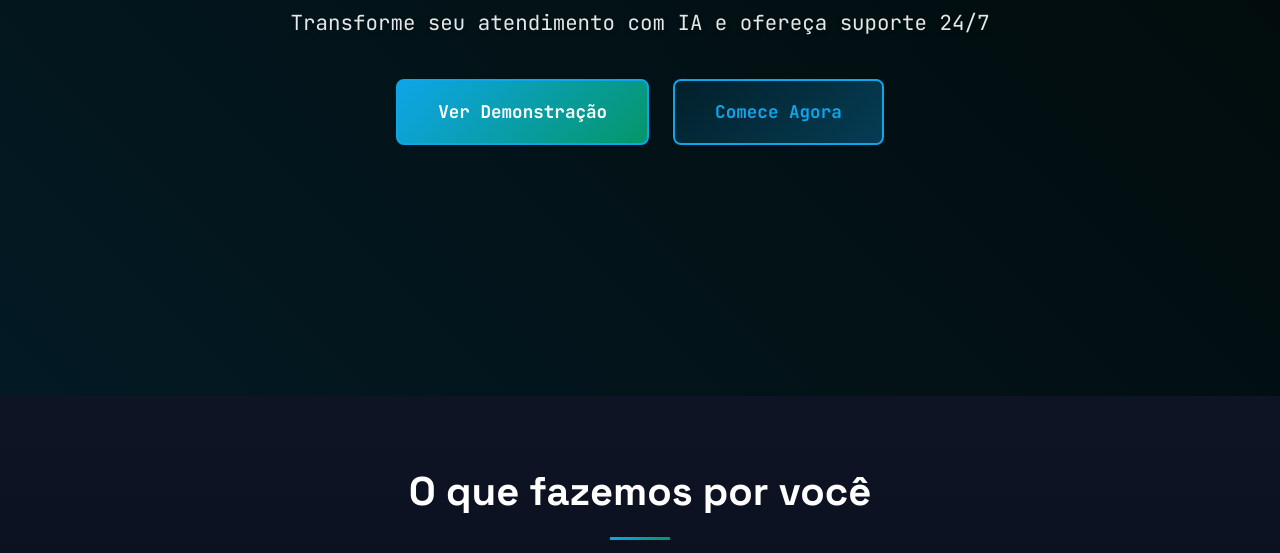
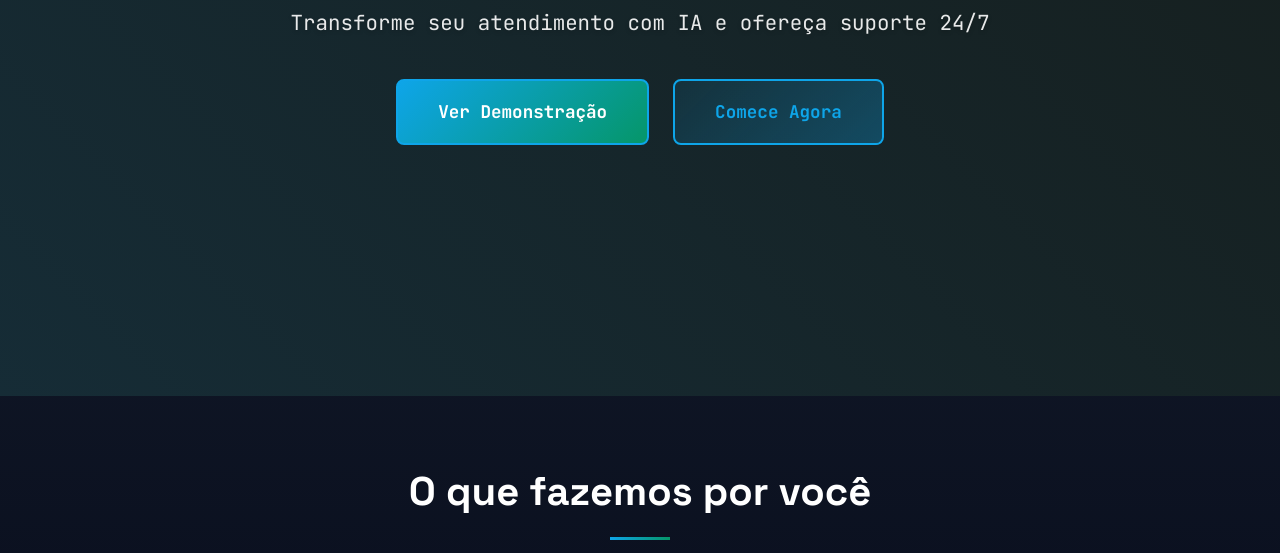
Before and after one commit to matheusmdeabreu/mindflow, a plain HTML site: page index.html in a window 1280 px wide. Shown: the part 464-1017 px from the top of the page. Drawn offline with Linux system fonts and the light colour scheme; the site is published under a folder, as on GitHub Pages, so addresses that start at the root find nothing.

Commit message:
Corrigir caminho da imagem de fundo do hero para GitHub Pages

```diff
--- a/css/styles-temp.css
+++ b/css/styles-temp.css
@@ -278,7 +278,7 @@ body.menu-open {
     display: flex;
     align-items: center;
     justify-content: center;
-    background: url('/images/hero-bg.webp') no-repeat center center fixed;
+    background: url('../images/hero-bg.webp') no-repeat center center fixed;
     background-size: cover;
     padding: 2rem;
     position: relative;
```
